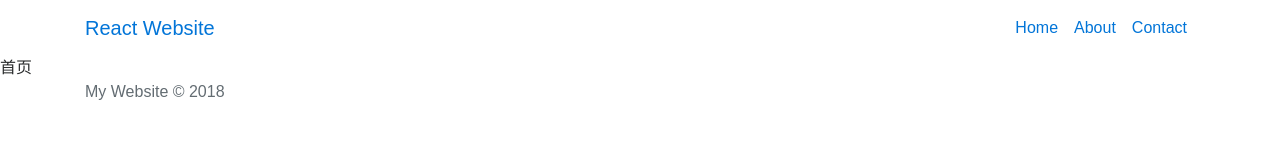
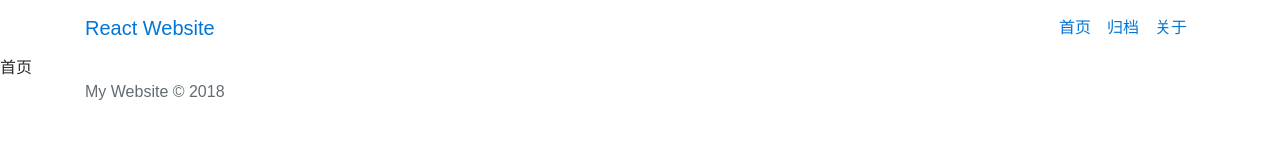
Before and after one commit to liweili50/Mccree, a React (Create React App) app: page / in a window 1280 px wide. Shown: the top 160 px of the page. Built offline with nearby package versions, Linux system fonts and the light colour scheme; a web font is replaced by a local one.

Commit message:
可以点击样式

```diff
--- /dev/null
+++ b/src/components/navbar/navbar.css
@@ -0,0 +1,3 @@
+.navbar-toggler {
+  cursor: pointer;
+}
--- a/src/components/navbar/navbar.js
+++ b/src/components/navbar/navbar.js
@@ -1,5 +1,6 @@
 import React, { Component } from 'react';
 import { Link } from 'react-router-dom'
+import './navbar.css';
 class Navbar extends Component {
   constructor(props) {
     super(props);
@@ -21,13 +22,13 @@ class Navbar extends Component {
           <div className={isCollapse ? 'collapse navbar-collapse' : 'navbar-collapse'} id="navbarCollapse">
             <ul className="navbar-nav ml-auto">
               <li className="nav-item active">
-                <Link to="/" className="nav-link">Home <span className="sr-only">(current)</span></Link>
+                <Link to="/" className="nav-link">首页 <span className="sr-only">(current)</span></Link>
               </li>
               <li className="nav-item">
-                <Link to="/about" className="nav-link">About</Link>
+                <Link to="/about" className="nav-link">归档</Link>
               </li>
               <li className="nav-item">
-                <Link to="/contact" className="nav-link">Contact</Link>
+                <Link to="/contact" className="nav-link">关于</Link>
               </li>
             </ul>
           </div>
```
